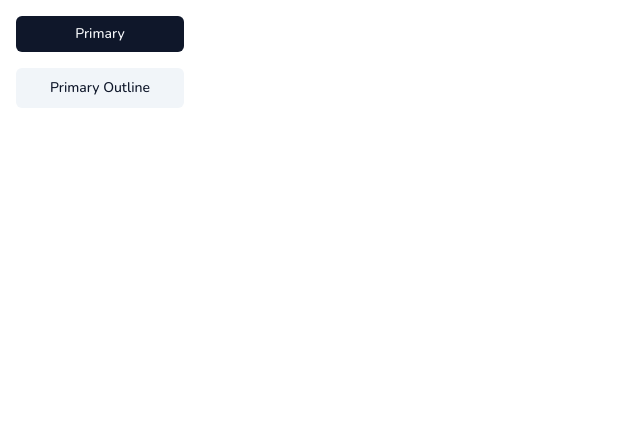
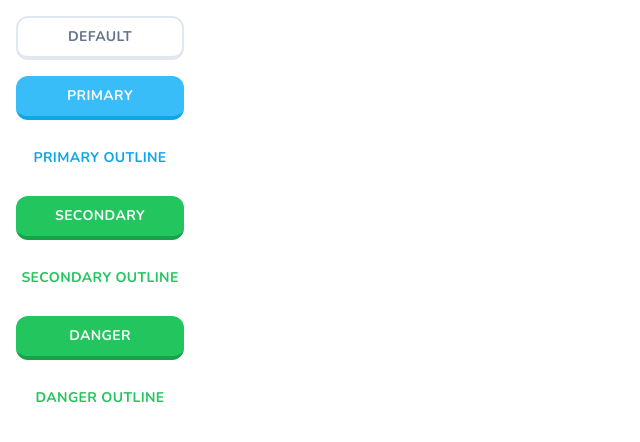
Before and after one commit to itiand/linguo, a Next.js app: page /buttons in a window 1280 px wide. Shown: the top 442 px of the page, without its empty margins (0-640 px from the left). Built offline with nearby package versions, Linux system fonts and the light colour scheme.

Commit message:
creating button variants

```diff
--- a/app/buttons/page.tsx
+++ b/app/buttons/page.tsx
@@ -3,8 +3,13 @@
 const ButtonsPage = () => {
   return (
     <div className="flex max-w-[200px] flex-col space-y-4 p-4">
-      <Button size="sm">Primary</Button>
-      <Button variant="secondary">Primary Outline</Button>
+      <Button>Default</Button>
+      <Button variant="primary">Primary</Button>
+      <Button variant="primaryOutline">Primary Outline</Button>
+      <Button variant="secondary">Secondary</Button>
+      <Button variant="secondaryOutline">Secondary Outline</Button>
+      <Button variant="danger">Danger</Button>
+      <Button variant="dangerOutline">Danger Outline</Button>
     </div>
   );
 };
--- a/components/ui/button.tsx
+++ b/components/ui/button.tsx
@@ -5,32 +5,35 @@
 import { cn } from "@/lib/utils";
 
 const buttonVariants = cva(
-  "inline-flex items-center justify-center whitespace-nowrap rounded-md text-sm font-medium ring-offset-background transition-colors focus-visible:outline-none focus-visible:ring-2 focus-visible:ring-ring focus-visible:ring-offset-2 disabled:pointer-events-none disabled:opacity-50",
+  "inline-flex items-center justify-center whitespace-nowrap rounded-md text-sm font-bold ring-offset-background transition-colors focus-visible:outline-none focus-visible:ring-2 focus-visible:ring-ring focus-visible:ring-offset-2 disabled:pointer-events-none disabled:opacity-50 rounded-xl uppercase tracking-wide",
   {
     variants: {
       variant: {
-        default: "bg-primary text-primary-foreground hover:bg-primary/90",
-        destructive:
-          "bg-destructive text-destructive-foreground hover:bg-destructive/90",
-        outline:
-          "border border-input bg-background hover:bg-accent hover:text-accent-foreground",
+        default:
+          "bg-white border-slate-200 border-2 border-b-4 active:border-b-2 hover:bg-slate-100 text-slate-500",
+        primary:
+          "bg-sky-400 text-primary-foreground hover:bg-sky-400/90 border-sky-500 border-b-4 active:border-b-0",
+        primaryOutline: "bg-white text-sky-500 hover:bg-slate-100",
         secondary:
-          "bg-secondary text-secondary-foreground hover:bg-secondary/80",
-        ghost: "hover:bg-accent hover:text-accent-foreground",
-        link: "text-primary underline-offset-4 hover:underline",
+          "bg-green-500 text-primary-foreground hover:bg-green-500/90 border-green-600 border-b-4 active:border-b-0",
+        secondaryOutline: "bg-white text-green-500 hover:bg-slate-100",
+        danger:
+          "bg-green-500 text-primary-foreground hover:bg-green-500/90 border-green-600 border-b-4 active:border-b-0",
+        dangerOutline: "bg-white text-green-500 hover:bg-slate-100",
       },
       size: {
-        default: "h-10 px-4 py-2",
-        sm: "h-9 rounded-md px-3",
-        lg: "h-11 rounded-md px-8",
+        default: "h-11 px-4 py-2",
+        sm: "h-9 px-3",
+        lg: "h-12 px-8",
         icon: "h-10 w-10",
+        rounded: "rounded-full",
       },
     },
     defaultVariants: {
       variant: "default",
       size: "default",
     },
-  }
+  },
 );
 
 export interface ButtonProps
@@ -49,7 +52,7 @@
         {...props}
       />
     );
-  }
+  },
 );
 Button.displayName = "Button";
 
```
